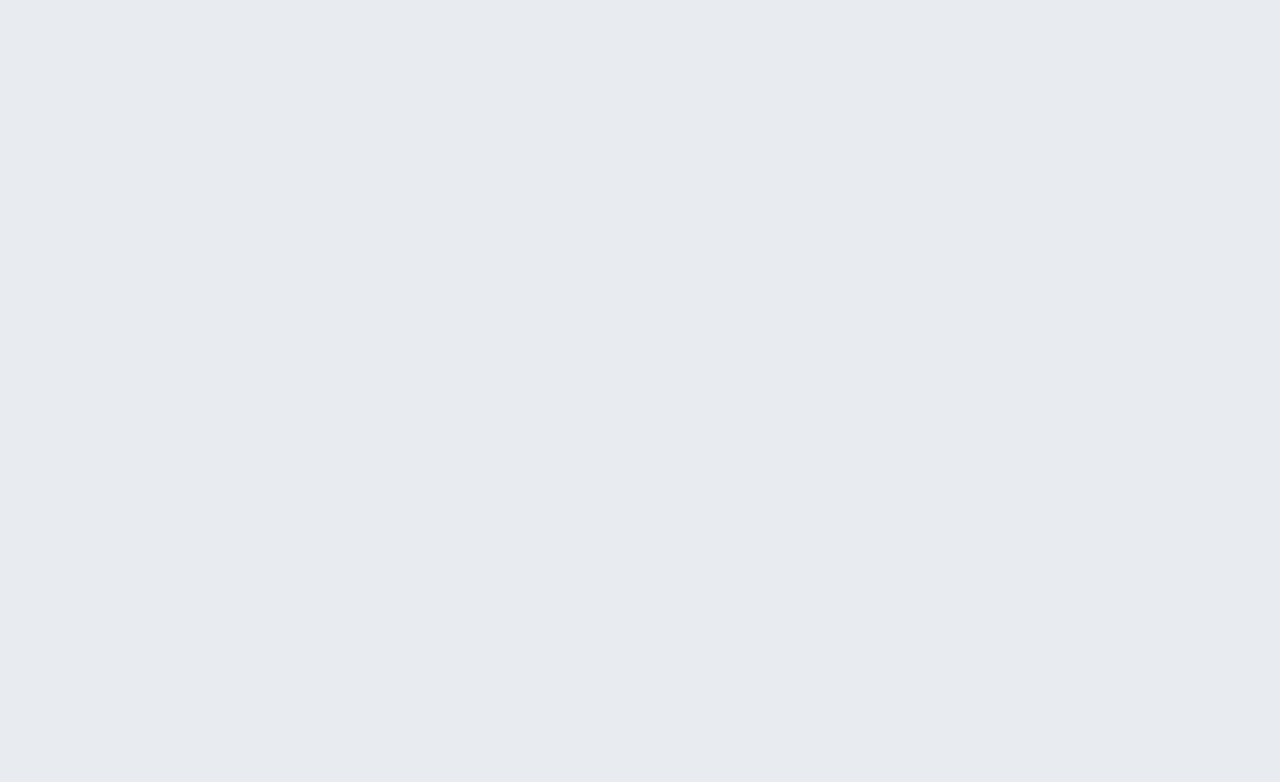
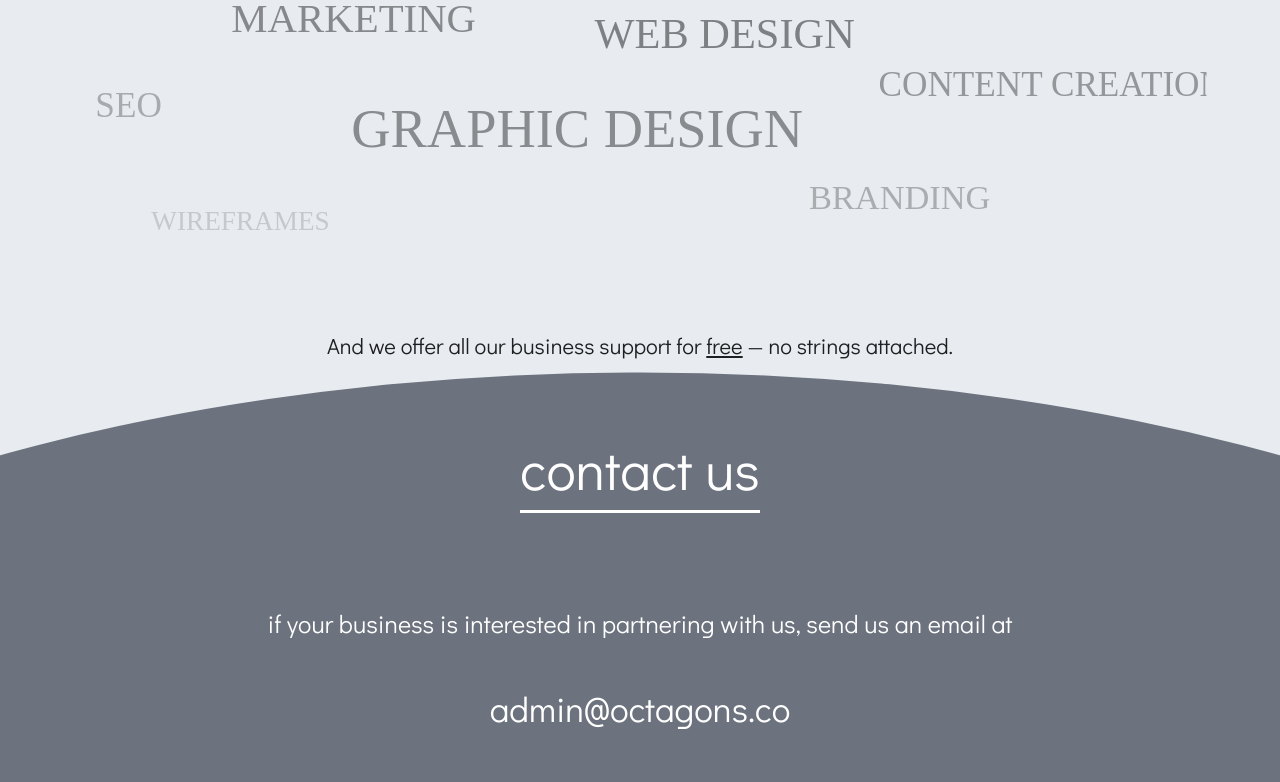
Before and after one commit to coddingtonjoel/octagons, a React (Create React App) app: page / in a window 1280 px wide. Shown: the part 2000-2782 px from the top of the page. Before the commit the page ends 1840 px from the top, so only its background shows below. Built offline with nearby package versions, Linux system fonts and the light colour scheme.

Commit message:
Update
finished web version of the home page

```diff
--- a/src/App.js
+++ b/src/App.js
@@ -2,12 +2,14 @@ import React from "react";
 import "./sass/main.scss";
 import Header from "./components/Header";
 import LandingInfo from "./components/LandingInfo";
+import Contact from "./components/Contact";
 
 const App = () => {
     return (
         <div className="complete-page">
             <Header />
             <LandingInfo />
+            <Contact />
         </div>
     );
 };
--- /dev/null
+++ b/src/components/Contact.js
@@ -0,0 +1,35 @@
+import React from "react";
+import scroll from "../images/scroll.svg";
+
+const Contact = () => {
+    const toTop = () => {
+        window.scrollTo({
+            top: 0,
+            behavior: "smooth",
+        });
+    };
+
+    return (
+        <div className="contact">
+            <div className="heading-container">
+                <h3 className="heading-white">contact us</h3>
+            </div>
+            <div className="contact-text white-text center">
+                <p>
+                    if your business is interested in partnering with us, send
+                    us an email at
+                </p>
+                <p className="contact-text-email">admin@octagons.co</p>
+                <p>and we will get back to you as soon as we can.</p>
+            </div>
+            <div className="contact-copyright white-text center">
+                <p>Octagons© 2020</p>
+            </div>
+            <a onClick={toTop} href="#!" className="scroll">
+                <img src={scroll} alt="" />
+            </a>
+        </div>
+    );
+};
+
+export default Contact;
--- a/src/components/LandingInfo.js
+++ b/src/components/LandingInfo.js
@@ -1,6 +1,7 @@
 import React from "react";
 import ScrollAnimation from "react-animate-on-scroll";
 import person from "../images/person.svg";
+import cloud from "../images/cloud.svg";
 
 const LandingInfo = () => {
     return (
@@ -32,7 +33,7 @@ const LandingInfo = () => {
                 <ScrollAnimation
                     animateIn="fadeInUp"
                     duration="1.5"
-                    delay="1000"
+                    delay="500"
                     animateOnce="true">
                     <p>
                         In light of COVID-19’s effects on small businesses,
@@ -64,6 +65,27 @@ const LandingInfo = () => {
                         <h3 className="heading">what we offer</h3>
                     </div>
                 </ScrollAnimation>
+                <ScrollAnimation
+                    animateIn="fadeInUp"
+                    duration="1.5"
+                    animateOnce="true"
+                    delay="500">
+                    <div className="info-what-cloud-container">
+                        <img className="info-what-cloud" src={cloud} alt="" />
+                    </div>
+                </ScrollAnimation>
+                <ScrollAnimation
+                    animateIn="fadeInUp"
+                    duration="1.5"
+                    animateOnce="true"
+                    delay="500">
+                    <div className="info-what-sub-container">
+                        <p className="info-what-sub">
+                            And we offer all our business support for{" "}
+                            <span>free</span> — no strings attached.
+                        </p>
+                    </div>
+                </ScrollAnimation>
             </div>
         </div>
     );
--- /dev/null
+++ b/src/sass/components/contact.scss
@@ -0,0 +1,44 @@
+.contact {
+    background-color: #6c737e;
+    height: 65rem;
+    clip-path: ellipse(100% 95% at 50% 100%);
+    padding-top: 8rem;
+    position: relative;
+
+    &-text {
+        margin-top: 8rem;
+
+        & p {
+            margin: 4rem 0;
+            font-size: 2.5rem;
+        }
+
+        &-email {
+            font-size: 3.5rem !important;
+        }
+    }
+
+    &-copyright {
+        opacity: 0.45;
+        margin-top: 12rem;
+        font-size: 1.4rem;
+    }
+}
+
+.scroll {
+    position: absolute;
+    bottom: 5rem;
+    right: 5rem;
+    height: 7rem;
+    width: 7rem;
+
+    & img {
+        height: 7rem;
+        width: 7rem;
+        transition: 0.3s;
+
+        &:hover {
+            filter: brightness(75%);
+        }
+    }
+}
--- a/src/sass/components/landinginfo.scss
+++ b/src/sass/components/landinginfo.scss
@@ -1,5 +1,5 @@
 .info {
-    height: 100rem;
+    height: 150rem;
     margin-top: 4rem;
 
     &-people {
@@ -29,6 +29,34 @@
         & p {
             font-size: 2.2rem;
         }
+
+        &-cloud {
+            transform: scale(0.8);
+            user-select: none;
+            display: relative;
+
+            &-container {
+                display: flex;
+                align-items: center;
+                justify-content: center;
+                margin: 5rem 0;
+                pointer-events: none;
+            }
+        }
+
+        &-sub {
+            display: relative;
+
+            & span {
+                text-decoration: underline;
+            }
+
+            &-container {
+                display: flex;
+                align-items: center;
+                justify-content: center;
+            }
+        }
     }
 }
 
@@ -38,6 +66,14 @@
     padding-bottom: 1rem;
     font-size: 5.5rem;
 
+    &-white {
+        color: white;
+        border-bottom: 3px solid white;
+        font-size: 5.5rem;
+        text-align: center;
+        padding-bottom: 1rem;
+    }
+
     &-container {
         display: flex;
         align-items: center;
--- a/src/sass/main.scss
+++ b/src/sass/main.scss
@@ -10,3 +10,4 @@
 @import "./components/header.scss";
 @import "./components/logo.scss";
 @import "./components/landinginfo.scss";
+@import "./components/contact.scss";
```
Also changed, not shown: src/images/cloud.svg (added), src/images/scroll.svg (added).
